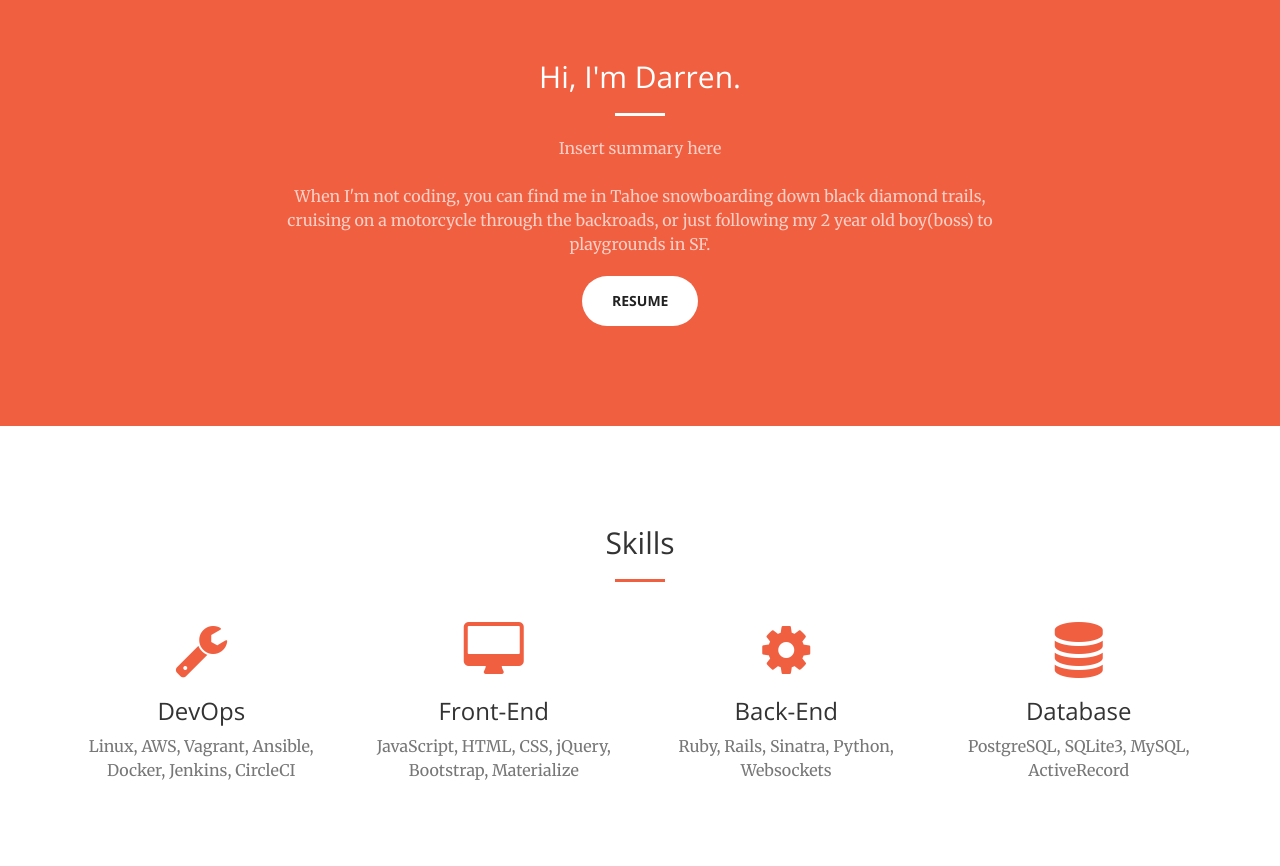
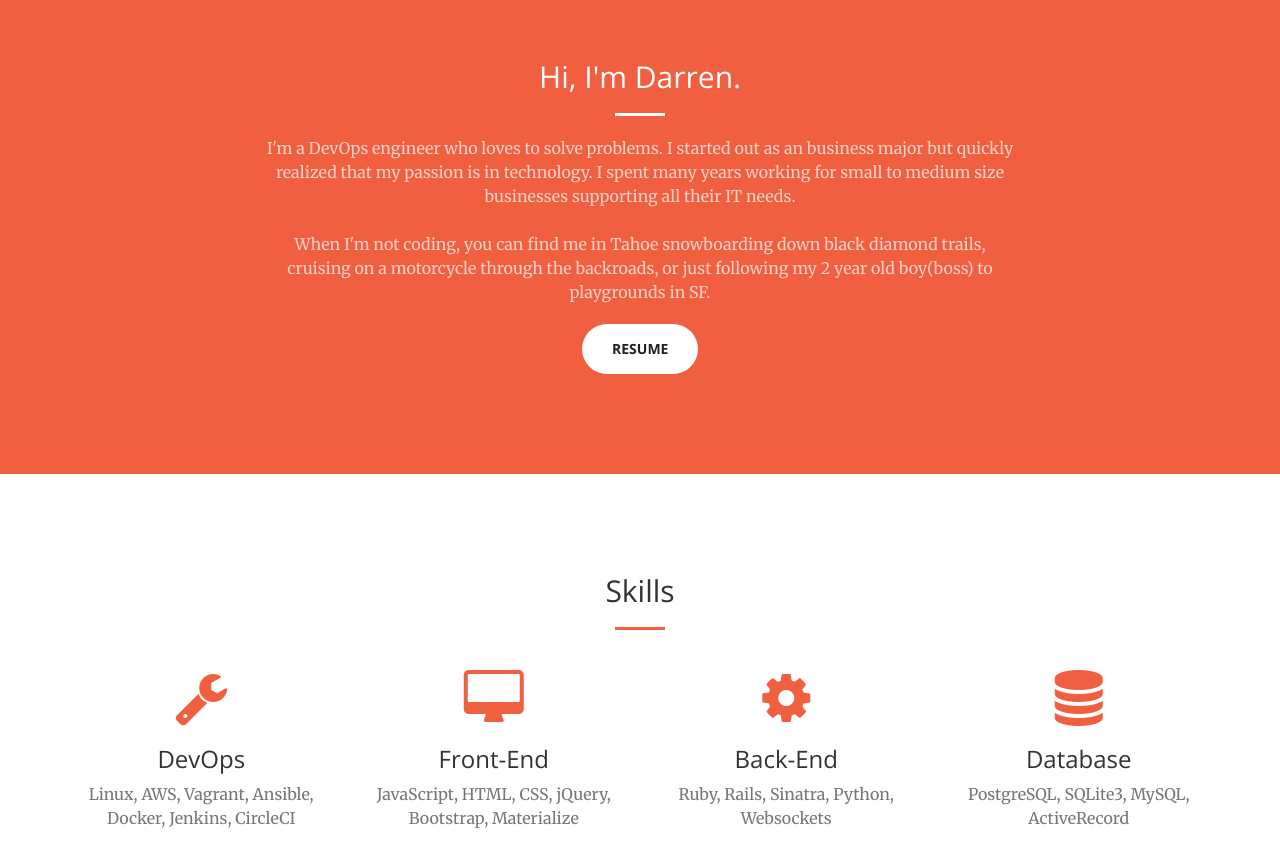
Before and after one commit to DL804/portfolio, a website: page index.html in a window 1280 px wide. Shown: the part 840-1706 px from the top of the page. Drawn offline with nearby package versions, Linux system fonts and the light colour scheme.

Commit message:
complete summary

```diff
--- a/index.html
+++ b/index.html
@@ -84,7 +84,7 @@
                 <div class="col-lg-8 col-lg-offset-2 text-center">
                     <h2 class="section-heading">Hi, I'm Darren.</h2>
                     <hr class="light">
-                    <p class="text-faded">Insert summary here<br><br>
+                    <p class="text-faded">I'm a DevOps engineer who loves to solve problems. I started out as an business major but quickly realized that my passion is in technology. I spent many years working for small to medium size businesses supporting all their IT needs. <br><br>
                     When I'm not coding, you can find me in Tahoe snowboarding down black diamond trails, cruising on a motorcycle through the backroads, or just following my 2 year old boy(boss) to playgrounds in SF.
                     </p>
                     <a href="img/DarrenResume020517.pdf" class="page-scroll btn btn-default btn-xl sr-button">RESUME</a>
```
